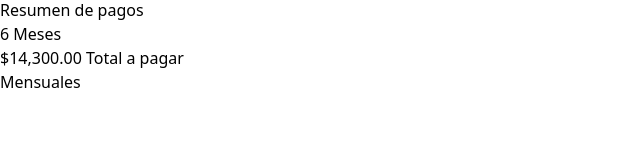
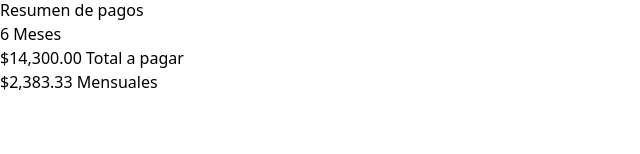
Before and after one commit to reycy07/react-loan-quoter, a React (Vite) app: page / in a window 1280 px wide. Shown: the part 146-300 px from the top of the page, without its empty margins (0-640 px from the left). Built offline with nearby package versions, Linux system fonts and the light colour scheme.

Commit message:
feat: :sparkles: add useEffect for calculate to pay per month

```diff
--- a/src/App.jsx
+++ b/src/App.jsx
@@ -6,11 +6,17 @@
   const [qty, setQty] = useState(10000);
   const [months, setMonths] = useState(6);
   const [total, setTotal] = useState(0);
+  const [pay, setPay] = useState(0);
 
   useEffect(()=>{
     const resultTotalPay = calculateTotalPay(qty,months);
     setTotal(resultTotalPay);
-  },[qty, months]);
+  },[qty, months, total]);
+
+  useEffect(()=>{
+    //Calculate total pay per month
+    setPay(total / months);
+  }, [total]);
 
   const MIN = 0;
   const MAX = 20000;
@@ -73,7 +79,7 @@
 
           <p className="text-xl text-gray-500 text-center font-bold">{months} Meses</p>
           <p className="text-xl text-gray-500 text-center font-bold">{formatMoney(total)} Total a pagar</p>
-          <p className="text-xl text-gray-500 text-center font-bold">{} Mensuales</p>
+          <p className="text-xl text-gray-500 text-center font-bold">{formatMoney(pay)} Mensuales</p>
         </div>
     </div>
   )
```
